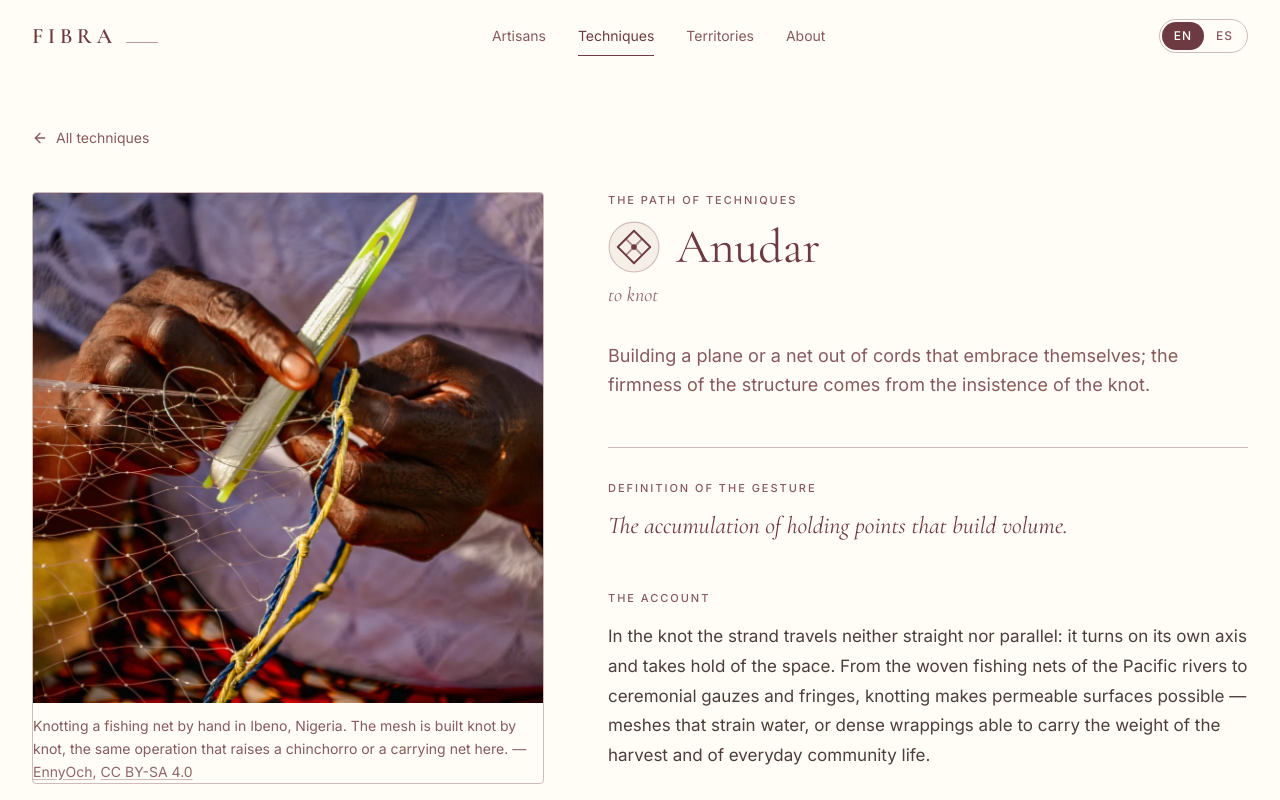
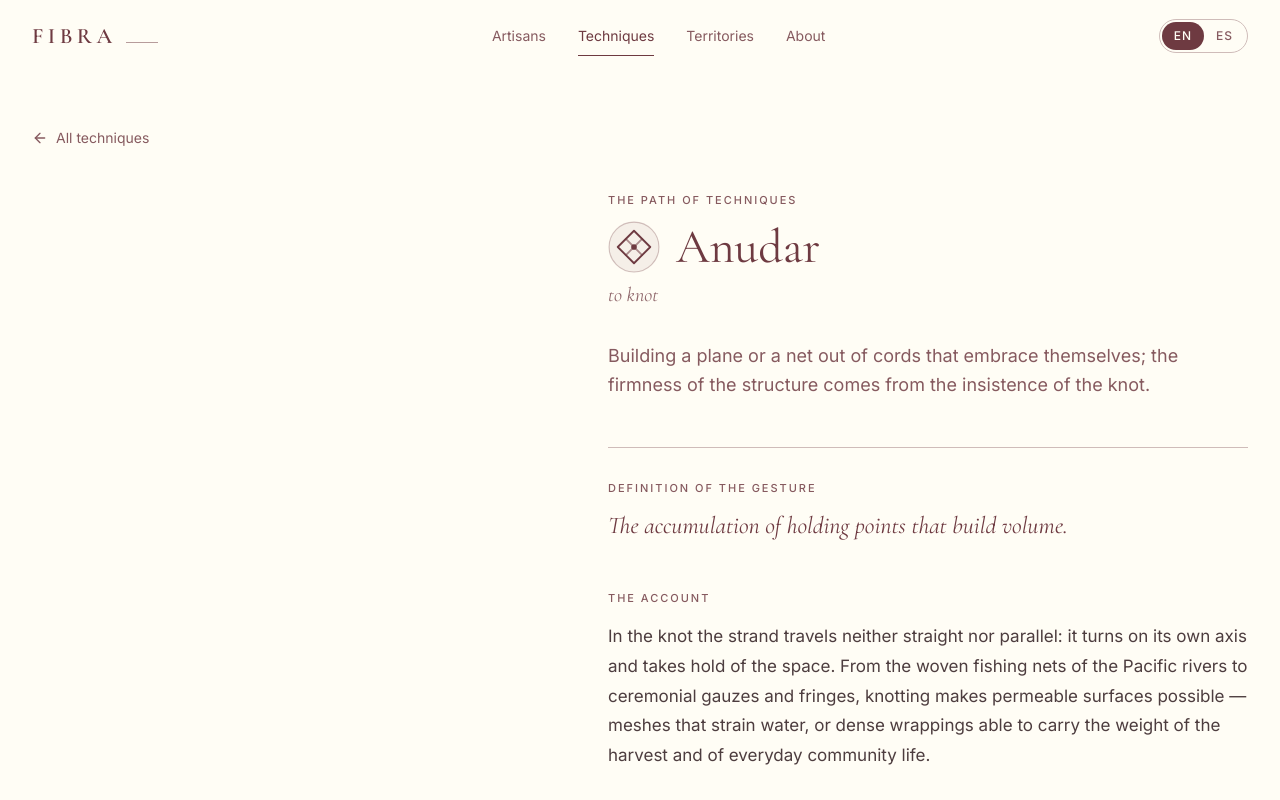
Before and after one commit to esteban-russi/fibra, a React (Vite) app: page /techniques/anudar in a window 1280 px wide. Shown: the top 800 px of the page. Built offline with nearby package versions, Linux system fonts and the light colour scheme.

Commit message:
incorporar videos de los gestos técnicos en la vista de detalle

```diff
--- a/src/content/techniques.ts
+++ b/src/content/techniques.ts
@@ -28,6 +28,8 @@ export type Technique = {
   gloss: Localized
   /** Key into MEDIA for the photograph of the gesture. */
   photo: string
+  /** Direct URL to the video of the gesture in GCS. */
+  video: string
   /**
    * How to tighten the frame when the photograph is cropped to a card or a
    * circle: a CSS scale about `origin`, expressed as a point in the rendered
@@ -54,6 +56,7 @@ export const TECHNIQUES: Technique[] = [
     term: 'Urdir',
     gloss: { en: 'to warp', es: 'preparar la urdimbre' },
     photo: 'gestoUrdir',
+    video: 'https://storage.googleapis.com/fibra-media/videos/video%20urdir.mp4',
     lede: {
       en: 'Laying the threads that will hold the tension, and tracing — before the first pass — the exact limit and the memory of the finished cloth.',
       es: 'Tender los hilos que sostendrán la tensión y trazar, antes de la primera pasada, el límite exacto y la memoria de la tela terminada.',
@@ -80,6 +83,7 @@ export const TECHNIQUES: Technique[] = [
     term: 'Trenzar',
     gloss: { en: 'to braid', es: 'entrecruzar en oblicuo' },
     photo: 'gestoTrenzar',
+    video: 'https://storage.googleapis.com/fibra-media/videos/Video%20trenzar.mp4',
     // Pull in past the floor the hat was photographed on, so the card is the
     // braid and not the parquet.
     focus: { origin: '50% 46%', zoom: 1.35 },
@@ -109,6 +113,7 @@ export const TECHNIQUES: Technique[] = [
     term: 'Anudar',
     gloss: { en: 'to knot', es: 'fijar por lazada' },
     photo: 'gestoAnudar',
+    video: 'https://storage.googleapis.com/fibra-media/videos/Video%20Anudar.mp4',
     lede: {
       en: 'Building a plane or a net out of cords that embrace themselves; the firmness of the structure comes from the insistence of the knot.',
       es: 'Construir un plano o red a partir de cordeles que se abrazan a sí mismos; la firmeza de la estructura nace de la insistencia del nudo.',
@@ -135,6 +140,7 @@ export const TECHNIQUES: Technique[] = [
     term: 'Tinturar',
     gloss: { en: 'to dye', es: 'fijar color vegetal' },
     photo: 'gestoTinturar',
+    video: 'https://storage.googleapis.com/fibra-media/videos/video%20tinturar.mp4',
     lede: {
       en: 'Persuading bark, seed and mud to give up their tone, and the natural fibre to keep it against water and sun.',
       es: 'Persuadir a la corteza, la semilla y el lodo de entregar su tono, y a la fibra natural de custodiarlo frente al agua y al sol.',
@@ -161,6 +167,7 @@ export const TECHNIQUES: Technique[] = [
     term: 'Hilar',
     gloss: { en: 'to spin', es: 'dar torsión a la fibra' },
     photo: 'gestoHilar',
+    video: 'https://storage.googleapis.com/fibra-media/videos/video%20hilar.mp4',
     lede: {
       en: 'Turning rough fleece or plant strand into a continuous, unbreakable thread through the pulse of the hand and the turn of the spindle.',
       es: 'Transformar el vellón agreste o la hebra vegetal en un hilo continuo e irrompible mediante el pulso de la mano y el giro del huso.',
--- a/src/routes/TechniqueDetail.tsx
+++ b/src/routes/TechniqueDetail.tsx
@@ -1,10 +1,12 @@
+import { useState } from 'react'
 import { Link, Navigate, useParams } from 'react-router-dom'
 import { motion } from 'framer-motion'
 import { ArrowLeft, ArrowRight } from 'lucide-react'
 import { useI18n } from '../i18n'
 import { useReducedMotion } from '../lib/hooks'
+import { cn } from '../lib/cn'
 import { TechniqueIcon } from '../components/graphics/TechniqueIcon'
-import { CreditedImage, Prose } from '../components/ui/primitives'
+import { Prose } from '../components/ui/primitives'
 import { TECHNIQUES, TECHNIQUE_BY_SLUG } from '../content/techniques'
 import type { Technique } from '../content/techniques'
 import { REGIONS } from '../content/regions'
@@ -22,6 +24,41 @@ export function TechniqueDetail() {
   const technique = TECHNIQUE_BY_SLUG.get(slug ?? '')
   if (!technique) return <Navigate to="/techniques" replace />
   return <Gesture key={technique.slug} technique={technique} />
+}
+
+function TechniqueVideo({
+  src,
+  label,
+  fallback,
+}: {
+  src: string
+  label: string
+  fallback: string
+}) {
+  const [isPlaying, setIsPlaying] = useState(false)
+
+  return (
+    <div
+      className={cn(
+        'relative aspect-square w-full overflow-hidden rounded-sm bg-canvas transition-opacity duration-700 ease-out',
+        isPlaying ? 'border border-line opacity-100' : 'border border-transparent opacity-0',
+      )}
+    >
+      <video
+        src={src}
+        autoPlay
+        muted
+        loop
+        playsInline
+        preload="auto"
+        onPlaying={() => setIsPlaying(true)}
+        aria-label={label}
+        className="block h-full w-full object-cover"
+      >
+        {fallback}
+      </video>
+    </div>
+  )
 }
 
 function Gesture({ technique: g }: { technique: Technique }) {
@@ -50,16 +87,14 @@ function Gesture({ technique: g }: { technique: Technique }) {
       </Link>
 
       <article aria-labelledby="gesture-title" className="mt-10 grid gap-12 lg:grid-cols-[1fr_1.25fr] lg:gap-16">
-        {/* The photograph, held in view while the account is read. */}
+        {/* The video of the gesture, held in view while the account is read. */}
         <div>
           <div className="sticky top-[calc(var(--header-h)+2rem)]">
-            <CreditedImage
-              id={g.photo}
-              className="overflow-hidden rounded-sm border border-line"
-              imgClassName="aspect-square"
-              zoom={g.focus?.zoom}
-              zoomOrigin={g.focus?.origin}
-              priority
+            <TechniqueVideo
+              key={g.video}
+              src={g.video}
+              label={pick(g.gesture)}
+              fallback={t('journal.video.fallback')}
             />
           </div>
         </div>
```
